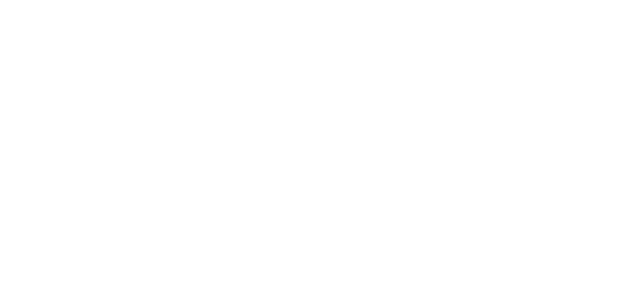
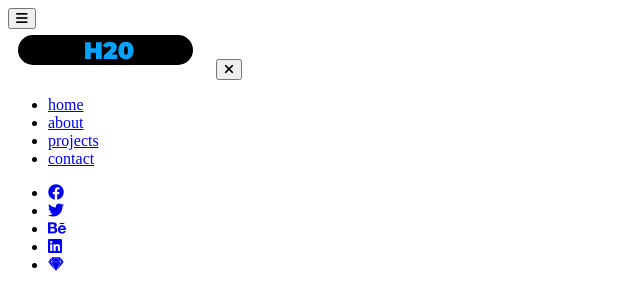
Before and after one commit to sun-n-y/sidebar, a plain HTML site: page index.html in a window 1280 px wide. Shown: the whole page, without its empty margins (0-640 px from the left). Drawn offline with Linux system fonts and the light colour scheme.

Commit message:
add sidebar html

```diff
--- a/index.html
+++ b/index.html
@@ -12,6 +12,28 @@
 </head>
 
 <body>
+    <button class="sidebar-button">
+        <i class="fa-solid fa-bars"></i>
+    </button>
+    <aside class="sidebar">
+        <div class="siderbar-header">
+            <img src="./logo.svg" class="sidebar-logo" alt="">
+            <button class="close-btn"><i class="fa-solid fa-xmark"></i></button>
+        </div>
+        <ul class="links">
+            <li><a href="index.html">home</a></li>
+            <li><a href="index.html">about</a></li>
+            <li><a href="index.html">projects</a></li>
+            <li><a href="index.html">contact</a></li>
+        </ul>
+        <ul class="icon-links">
+            <li><a href="https://www.facebook.com"><i class="fa-brands fa-facebook"></i></a></li>
+            <li><a href="https://www.twitter.com"><i class="fa-brands fa-twitter"></i></a></li>
+            <li><a href="https://www.behnace.com"><i class="fa-brands fa-behance"></i></a></li>
+            <li><a href="https://www.linkedin.com"><i class="fa-brands fa-linkedin"></i></a></li>
+            <li><a href="https://www.sketch.com"><i class="fa-brands fa-sketch"></i></a></li>
+        </ul>
+    </aside>
     <script src="app.js"></script>
 </body>
 
```
Also changed, not shown: logo.svg (added).
